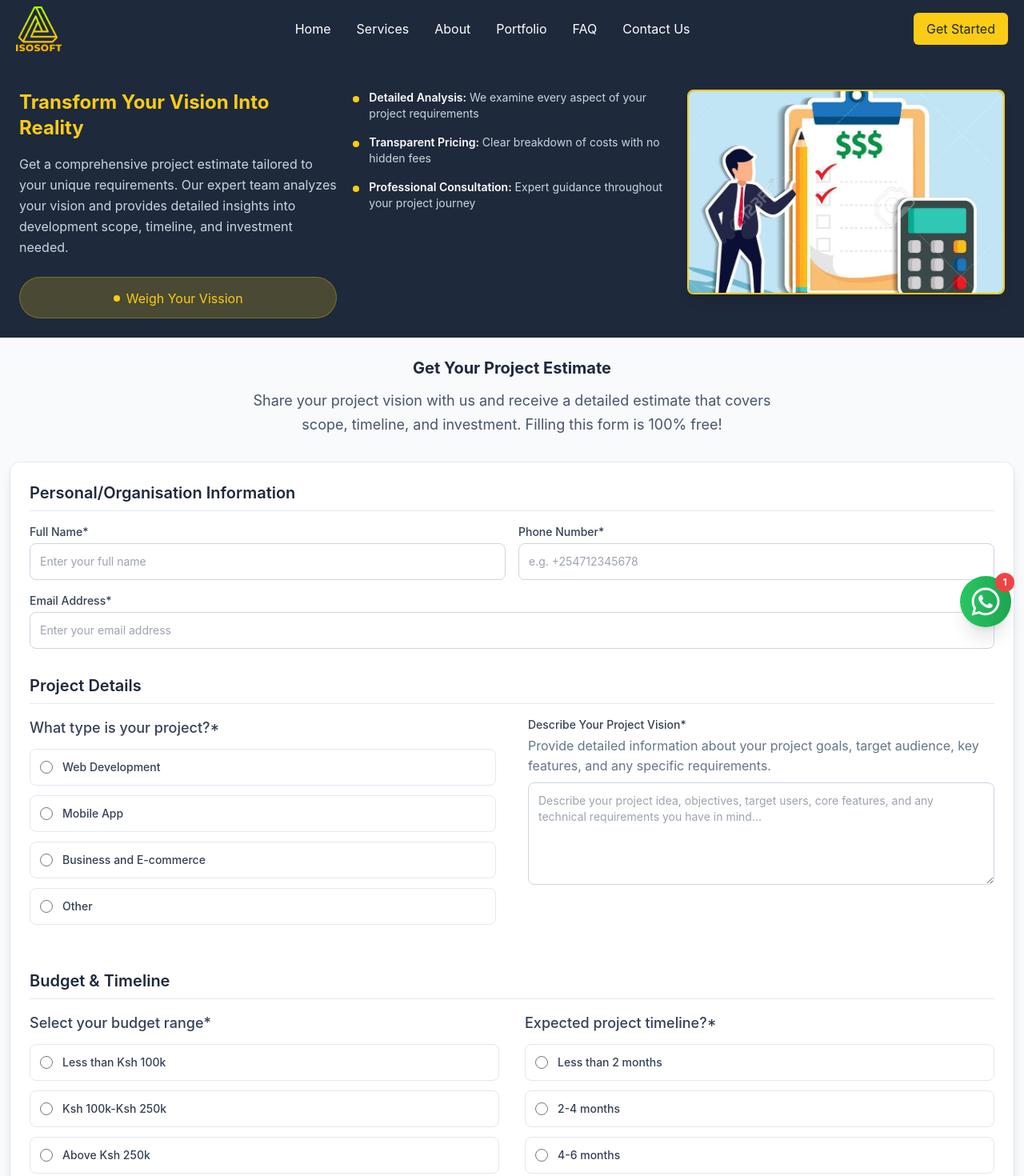
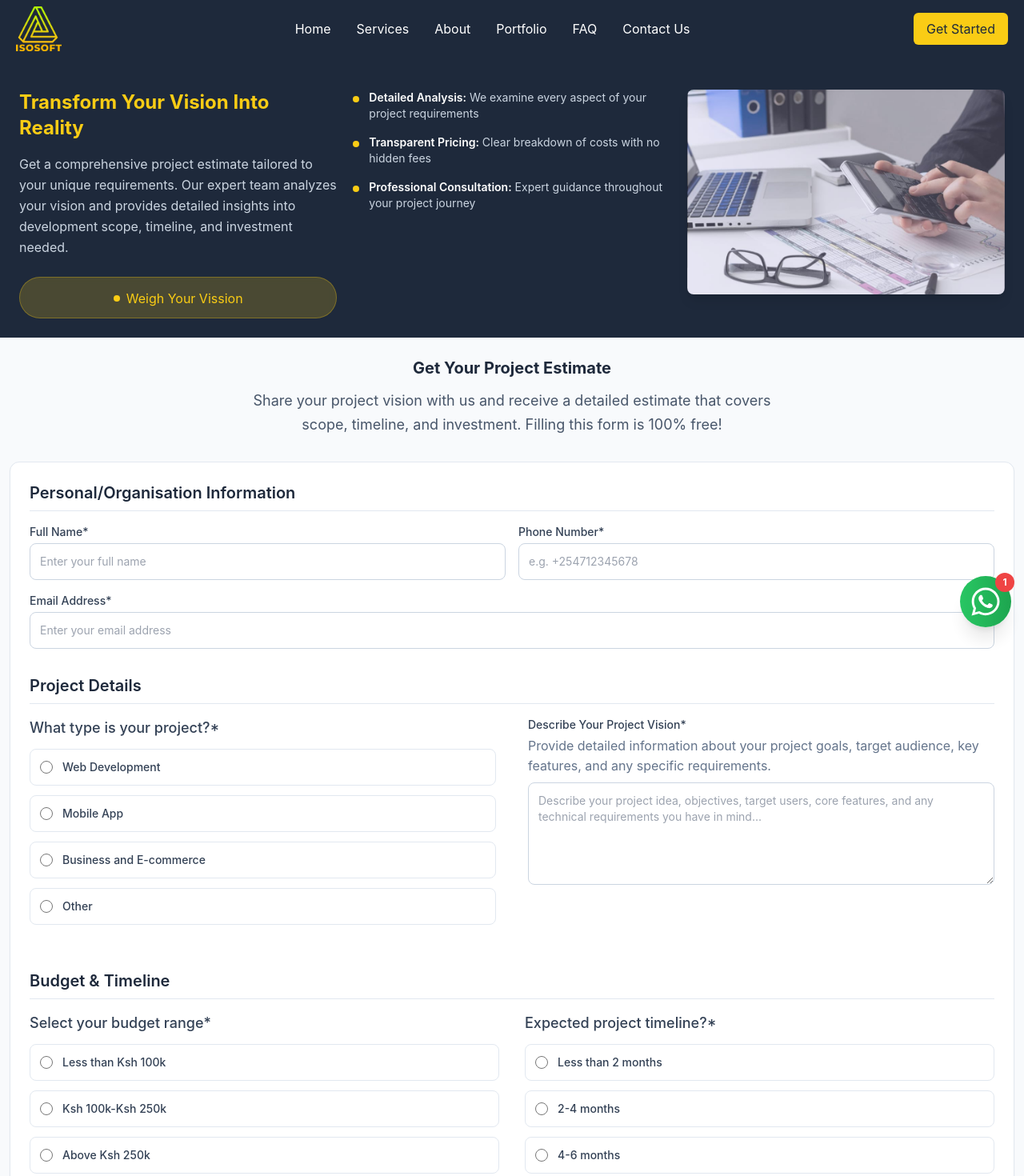
Before and after one commit to rarevisionCommerce/appuxs-client, a React (Vite) app: page /Project-Estimate in a window 1280 px wide. Shown: the top 1470 px of the page at 80% size. Built offline with nearby package versions, Linux system fonts and the light colour scheme.

Commit message:
about rectified

```diff
--- a/src/Website/Components/CTA.jsx
+++ b/src/Website/Components/CTA.jsx
@@ -1,5 +1,6 @@
 import { ArrowRight } from "lucide-react";
 import { FaWhatsapp } from "react-icons/fa";
+import whatsappNumber from "../../utils/whatsappNumber";
 import {
   FiStar,
   FiUsers,
@@ -73,7 +74,7 @@ const CTA = () => {
           {/* CTA Cards Grid */}
           <div className="flex justify-center items-center lg:gap-20 gap-3 ">
             <NavLink to="/Project-Estimate" className="p-3 bg-secondary hover:scale-105  rounded-lg font-semibold items-center inline-flex gap-2 ">Get Started <ArrowRight/> </NavLink>
-            <button className="bg-light/20  opacity-50 p-3 border-2 hover:border-green-500 hover:text-green-500 border-light text-light rounded-lg inline-flex hover:scale-105  items-center gap-3"> <FaWhatsapp/> WhatsApp</button>
+            <a href={`https://wa.me/${whatsappNumber()}`} className="bg-light/20  opacity-50 p-3 border-2 hover:border-green-500 hover:text-green-500 border-light text-light rounded-lg inline-flex hover:scale-105  items-center gap-3"> <FaWhatsapp/> WhatsApp</a>
           </div>
           {/* Trust Indicators */}
 
--- a/src/Website/Pages/About.jsx
+++ b/src/Website/Pages/About.jsx
@@ -66,12 +66,12 @@ function About() {
                             <p className="lg:text-lg text-light leading-relaxed max-w-3xl mx-auto">
                                 Isosoft is a dedicated software developmment company.Founded in 2020 by a Team of passionate and profesional Software developers,mobile developers and UI/UX designers.Following a systemic approach,we are highly esteemed in delivering the best and most cost effective softaware solutions to our clients.
                             </p>
-                            <div className="space-x-3">
+                            <div className="gap-1 md:gap-4 flex">
                                 <span className="inline-flex gap-2 items-center px-4 py-2 bg-secondary/20 text-secondary rounded-full text-sm font-semibold backdrop-blur-sm border border-yellow-400/30 hover:border-yellow-400/50 transition-colors duration-300">
                                     <div className="bg-secondary h-2 w-2 rounded-full animate-pulse"></div> Integrity
                                 </span>
                                 <span className="inline-flex gap-2 items-center px-4 py-2 bg-secondary/20 text-secondary rounded-full text-sm font-semibold backdrop-blur-sm border border-yellow-400/30 hover:border-yellow-400/50 transition-colors duration-300">
-                                    <div className="bg-secondary h-2 w-2 rounded-full animate-pulse"></div>Team Work
+                                    <div className="bg-secondary h-2 w-2 rounded-full animate-pulse"></div>TeamWork
                                 </span>
                                 <span className="inline-flex gap-2 items-center px-4 py-2 bg-secondary/20 text-secondary rounded-full text-sm font-semibold backdrop-blur-sm border border-yellow-400/30 hover:border-yellow-400/50 transition-colors duration-300">
                                     <div className="bg-secondary h-2 w-2 rounded-full animate-pulse"></div> Transparency
--- a/src/Website/Pages/Estimate.jsx
+++ b/src/Website/Pages/Estimate.jsx
@@ -167,7 +167,7 @@ function Estimate() {
                     <div className="container mx-auto">
                         <img
                         src={EstimatePortrait}
-                        className="w-full h-64 object-cover rounded-lg shadow-lg border-2 border-yellow-400"
+                        className="w-full h-64 object-cover rounded-lg shadow-lg "
                         alt="Professional project estimation consultation"
                     />
                     </div>
@@ -189,7 +189,7 @@ function Estimate() {
 
 
 
-                    <div className="bg-white border border-slate-200 rounded-xl shadow-lg p-6 w-full">
+                    <div className="bg-white border border-slate-200 rounded-xl shadow-sm p-6 w-full">
                         <div onSubmit={handleSubmit(onSubmit)}>
                         {/* Personal Information Section */}
                         <div className="mb-8">
--- a/src/Website/Pages/Projects.jsx
+++ b/src/Website/Pages/Projects.jsx
@@ -122,7 +122,7 @@ const ProjectCard = ({ image, title, description, link, layout = "standard" }) =
                 rel="noopener noreferrer"
                 className="inline-flex items-center gap-2 border border-dark/10 hover:bg-gradient-to-r from-yellow-400 to-yellow-500  text-dark px-6 py-3 rounded-lg font-semibold transition-all duration-300 group/btn"
               >
-                <span>Visit Project</span>
+                <span>Visit Website</span>
                 <ExternalLink className="w-4 h-4 transition-transform duration-300 group-hover/btn:translate-x-1 group-hover/btn:rotate-12" />
               </a>
             </div>
@@ -162,7 +162,7 @@ const ProjectCard = ({ image, title, description, link, layout = "standard" }) =
           rel="noopener noreferrer"
           className="inline-flex items-center border border-dark/10 gap-2 hover:bg-gradient-to-r from-yellow-400 to-yellow-500  text-dark px-6 py-3 rounded-lg font-semibold transition-all duration-300  hover:shadow-sm group/btn w-full justify-center"
         >
-          <span>Visit Project</span>
+          <span>Visit Website</span>
           <ExternalLink className="w-4 h-4 transition-transform duration-300 group-hover/btn:translate-x-1 group-hover/btn:rotate-12" />
         </a>
       </div>
```
Also changed, not shown: src/assets/EstP.jpg, src/assets/EstimateBg.jpg.
